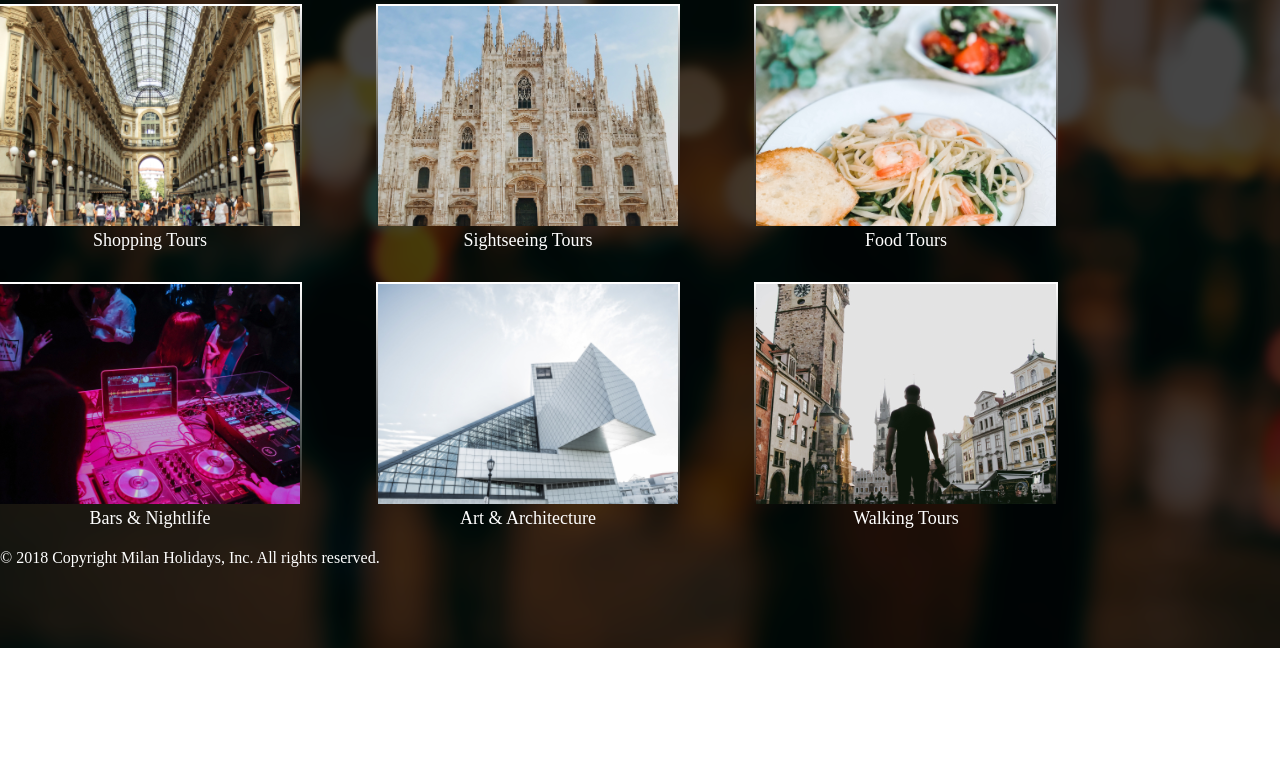
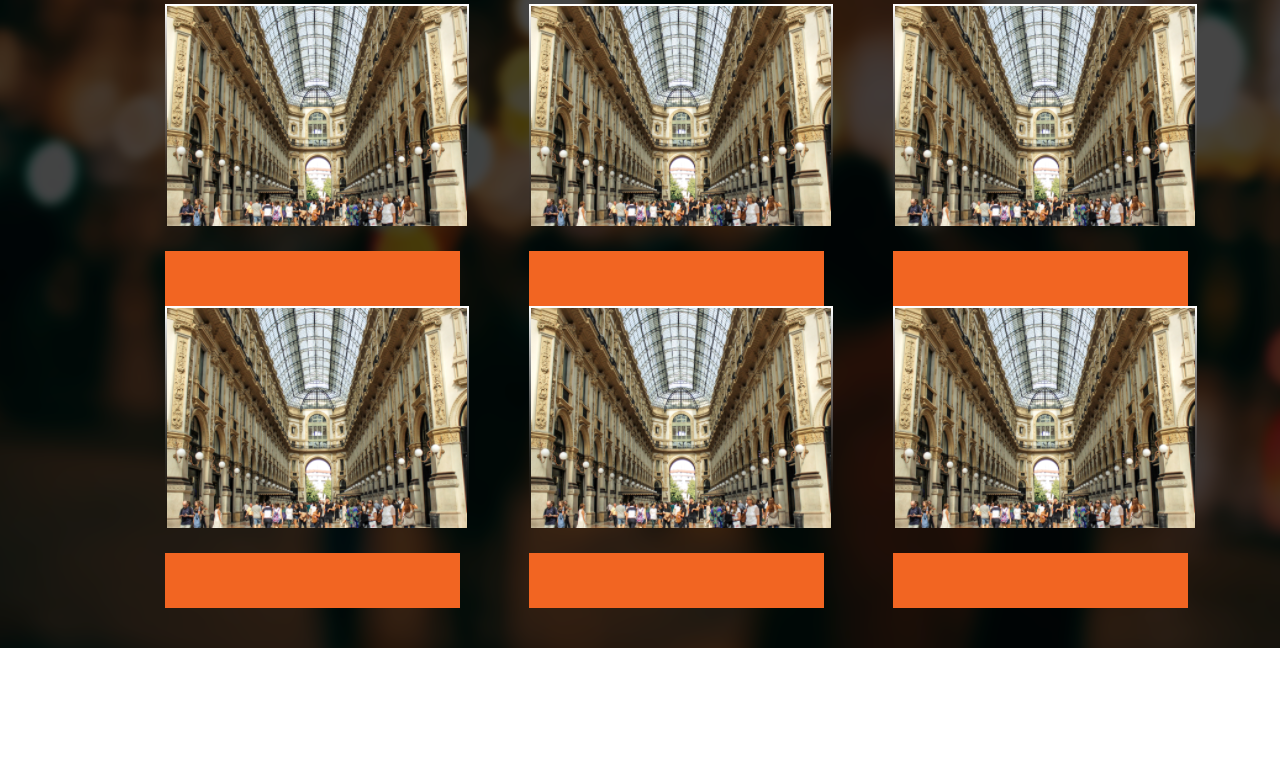
Before and after one commit to andriiUAa/basic_html_css, a plain HTML site: page Milan Holidays/index.html in a window 1280 px wide. Shown: the part 248-1024 px from the top of the page. Drawn offline with Linux system fonts and the light colour scheme.

Commit message:
add new files milan holidays

```diff
--- a/Milan Holidays/css/style.css
+++ b/Milan Holidays/css/style.css
@@ -10,6 +10,8 @@ a {
   text-decoration: none;
 }
 
+/* //////HEADER//////// */
+
 .header {
   display: flex;
   justify-content: space-between;
@@ -20,12 +22,26 @@ a {
 
 .logo a {
   display: flex;
+  align-items: center;
+  margin-bottom: 22px;
 }
 
-.text-logo span:hover {
-  color: orange;
+.logo:hover span {
+  color: rgb(242, 101, 34);
 }
 
+.icon {
+  background-image: url(../img/logo.svg);
+  width: 53px;
+  height: 47px;
+}
+
+.logo:hover .icon {
+  background-image: url(../img/logo2.svg);
+  width: 53px;
+  height: 47px;
+  background-size: cover;
+}
 .text-logo {
   display: flex;
   flex-direction: column;
@@ -61,7 +77,7 @@ a {
 }
 
 .phone a:hover {
-  color: orange;
+  color: rgb(242, 101, 34);
 }
 .emeil,
 .tel {
@@ -71,28 +87,42 @@ a {
   color: rgb(255, 255, 255);
 }
 
+/* ///////MAIN//////// */
+
 .galery-conteiner {
-  display: grid;
-  grid-template-columns: repeat(3, 300px);
-  grid-template-rows: repeat(2, 220px);
-  gap: 58px 78px;
-  text-align: center;
-  justify-items: center;
-  box-sizing: border-box;
-  margin-bottom: 48px;
+  display: flex;
+  flex-wrap: wrap;
+  margin-left: 165px;
+  gap: 0 60px;
 }
 
-.galery-conteiner-subtittle {
+.galery-item{
+  text-align: center;
+  cursor: pointer;
+  position: relative;
+}
+
+.galery-item:hover span{
+  color: orange;
+}
+
+.photo {
+  margin-bottom: 20px;
+
+}
+
+.promo{
+width: 295px;
+height: 55px;
+background: rgb(242, 101, 34);
+position: absolute;
+left: 0;
+bottom: 0;
+}
+.subtittle {
   font-size: 18px;
   font-weight: 400;
   line-height: 18px;
   color: rgb(255, 255, 255);
-  display: inline-block;
+  margin-bottom: 37px;
 }
-
-.copirate{
-    color: white;
-    text-align: center;
-    display: inline-block;
-    margin-bottom: 15px;
-}
--- a/Milan Holidays/index.html
+++ b/Milan Holidays/index.html
@@ -18,7 +18,7 @@
       <header class="header">
         <div class="logo">
           <a href="#">
-            <img class="icon" src="./img/logo.svg" alt="" />
+            <span class="icon"></span>
             <div class="text-logo">
               <span class="milan">milan</span>
               <span class="holidays">holidays</span>
@@ -34,35 +34,67 @@
       </header>
       <main>
         <div class="galery-conteiner">
-            <div class="galery-conteiner-item-1">
-                <img src="./img/image1.png" alt="img">
-                <span class="galery-conteiner-subtittle">Shopping Tours</span>
+          <div class="galery-item">
+            <div class="photo">
+              <img src="./img/image1.png" alt="" />
             </div>
-            <div class="galery-conteiner-item-2">
-                <img src="./img/image22.png" alt="img">
-                <span class="galery-conteiner-subtittle">Sightseeing Tours</span>
+            <div class="promo"></div>
+            <div class="subtittle">
+              <span>Shopping Tours</span>
             </div>
-            <div class="galery-conteiner-item-3">
-                <img src="./img/image3.png" alt="img">
-                <span class="galery-conteiner-subtittle">Food Tours</span>
+          </div>
+
+          <div class="galery-item">
+            <div class="photo">
+              <img src="./img/image1.png" alt="" />
             </div>
-            <div class="galery-conteiner-item-4">
-                <img src="./img/image4.png" alt="img">
-                <span class="galery-conteiner-subtittle">Bars & Nightlife</span>
+            <div class="promo"></div>
+            <div class="subtittle">
+              <span>Shopping Tours</span>
             </div>
-            <div class="galery-conteiner-item-5">
-                <img src="./img/image5.png" alt="img">
-                <span class="galery-conteiner-subtittle">Art & Architecture</span>
+          </div>
+
+          <div class="galery-item">
+            <div class="photo">
+              <img src="./img/image1.png" alt="" />
             </div>
-            <div class="galery-conteiner-item-6">
-                <img src="./img/image6.png" alt="img">
-                <span class="galery-conteiner-subtittle">Walking Tours</span>
+            <div class="promo"></div>
+            <div class="subtittle">
+              <span>Shopping Tours</span>
             </div>
+          </div>
+
+          <div class="galery-item">
+            <div class="photo">
+              <img src="./img/image1.png" alt="" />
+            </div>
+            <div class="promo"></div>
+            <div class="subtittle">
+              <span>Shopping Tours</span>
+            </div>
+          </div>
+
+          <div class="galery-item">
+            <div class="photo">
+              <img src="./img/image1.png" alt="" />
+            </div>
+            <div class="promo"></div>
+            <div class="subtittle">
+              <span>Shopping Tours</span>
+            </div>
+          </div>
+
+          <div class="galery-item">
+            <div class="photo">
+              <img src="./img/image1.png" alt="" />
+            </div>
+            <div class="promo"></div>
+            <div class="subtittle">
+              <span>Shopping Tours</span>
+            </div>
+          </div>
         </div>
-        <div class="copirate">
-            <span>© 2018 Copyright Milan Holidays, Inc. All rights reserved.</span>
-        </div>
-        </main>
+      </main>
     </div>
-</body>
+  </body>
 </html>
```
